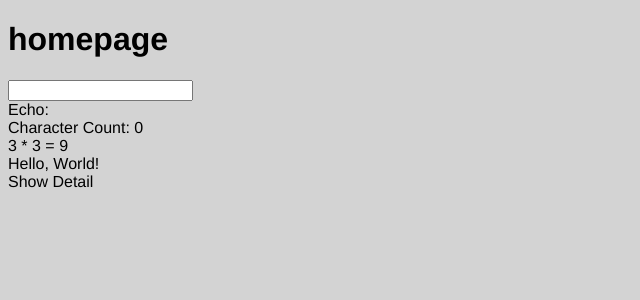
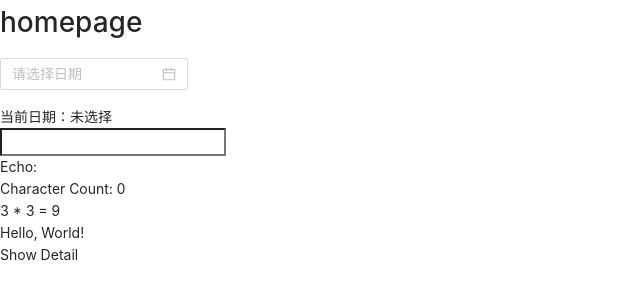
Before and after one commit to folowing/react_ts_skeleton, a React app: page /app/homepage in a window 1280 px wide. Shown: the top 300 px of the page, without its empty margins (0-640 px from the left). Built offline with nearby package versions, Linux system fonts and the light colour scheme.

Commit message:
Add: antd support

```diff
--- a/config/webpack.dev.js
+++ b/config/webpack.dev.js
@@ -8,6 +8,7 @@ const HtmlWebpackPlugin = require('html-webpack-plugin');
 // const StyleLintPlugin = require('stylelint-webpack-plugin');
 const MiniCssExtractPlugin = require('mini-css-extract-plugin');
 const LodashModuleReplacementPlugin = require('lodash-webpack-plugin');
+const AntdDayjsWebpackPlugin = require('antd-dayjs-webpack-plugin');
 
 const BASE_URL = '/app/';
 
@@ -42,6 +43,7 @@ module.exports = {
       caching: true,
       exotics: true,
     }),
+    new AntdDayjsWebpackPlugin(),
     new webpack.DefinePlugin(VARIABLES),
   ],
   module: {
--- a/config/webpack.ds.https.js
+++ b/config/webpack.ds.https.js
@@ -7,6 +7,7 @@ const webpack = require('webpack');
 const HtmlWebpackPlugin = require('html-webpack-plugin');
 // const StyleLintPlugin = require('stylelint-webpack-plugin');
 const LodashModuleReplacementPlugin = require('lodash-webpack-plugin');
+const AntdDayjsWebpackPlugin = require('antd-dayjs-webpack-plugin');
 
 const BASE_URL = '/app/';
 
@@ -52,6 +53,7 @@ module.exports = {
       caching: true,
       exotics: true,
     }),
+    new AntdDayjsWebpackPlugin(),
     new webpack.DefinePlugin(VARIABLES),
   ],
   module: {
--- a/config/webpack.ds.js
+++ b/config/webpack.ds.js
@@ -6,6 +6,7 @@ const webpack = require('webpack');
 const HtmlWebpackPlugin = require('html-webpack-plugin');
 // const StyleLintPlugin = require('stylelint-webpack-plugin');
 const LodashModuleReplacementPlugin = require('lodash-webpack-plugin');
+const AntdDayjsWebpackPlugin = require('antd-dayjs-webpack-plugin');
 
 const BASE_URL = '/app/';
 
@@ -49,6 +50,7 @@ module.exports = {
       caching: true,
       exotics: true,
     }),
+    new AntdDayjsWebpackPlugin(),
     new webpack.DefinePlugin(VARIABLES),
   ],
   module: {
--- a/config/webpack.prd.js
+++ b/config/webpack.prd.js
@@ -9,6 +9,7 @@ const MiniCssExtractPlugin = require('mini-css-extract-plugin');
 const TerserPlugin = require("terser-webpack-plugin");
 const OptimizeCSSAssetsPlugin = require('optimize-css-assets-webpack-plugin');
 const LodashModuleReplacementPlugin = require('lodash-webpack-plugin');
+const AntdDayjsWebpackPlugin = require('antd-dayjs-webpack-plugin');
 
 const BASE_URL = '//your_cdn_domain.com/xxxx/';
 
@@ -43,6 +44,7 @@ module.exports = {
       caching: true,
       exotics: true,
     }),
+    new AntdDayjsWebpackPlugin(),
     new webpack.DefinePlugin(VARIABLES),
   ],
   module: {
--- a/package.json
+++ b/package.json
@@ -17,8 +17,10 @@
   "license": "ISC",
   "dependencies": {
     "@babel/runtime-corejs3": "^7.12.13",
+    "antd": "^4.12.3",
     "classnames": "^2.2.6",
     "core-js": "^3.8.3",
+    "dayjs": "^1.10.4",
     "lodash": "^4.17.20",
     "query-string": "^6.13.8",
     "react": "^17.0.1",
@@ -44,6 +46,7 @@
     "@types/webpack-env": "^1.16.0",
     "@typescript-eslint/eslint-plugin": "^2.34.0",
     "@typescript-eslint/parser": "^2.34.0",
+    "antd-dayjs-webpack-plugin": "^1.0.6",
     "babel-loader": "^8.2.2",
     "babel-plugin-lodash": "^3.3.4",
     "clean-webpack-plugin": "^3.0.0",
--- a/src/App.tsx
+++ b/src/App.tsx
@@ -1,17 +1,26 @@
 import React from 'react';
 import { Router } from 'react-router-dom';
 import { RecoilRoot } from 'recoil';
+import { ConfigProvider } from 'antd';
+import zhCN from 'antd/lib/locale/zh_CN';
+import moment from 'moment';
+import 'moment/locale/zh-cn';
 
 import { history } from './utils/history';
+import Routes from './pages/routes';
 
-import Routes from './pages/routes';
+import 'antd/dist/antd.css';
+
+moment.locale('zh-cn');
 
 const App = () => {
   return (
     <RecoilRoot>
-      <Router history={history}>
-        <Routes />
-      </Router>
+      <ConfigProvider locale={zhCN}>
+        <Router history={history}>
+          <Routes />
+        </Router>
+      </ConfigProvider>
     </RecoilRoot>
   );
 };
--- a/src/index.tsx
+++ b/src/index.tsx
@@ -1,7 +1,6 @@
 import React from 'react';
 import ReactDOM from 'react-dom';
 
-import './style.scss';
 import App from './App';
 
 ReactDOM.render(<App />, document.getElementById('root'));
--- a/src/pages/homepage/homepage.tsx
+++ b/src/pages/homepage/homepage.tsx
@@ -1,5 +1,7 @@
-import React, { useCallback } from 'react';
+import React, { useCallback, useState } from 'react';
 import _ from 'lodash';
+import { DatePicker, message } from 'antd';
+import { Moment } from 'moment';
 
 import { gotoPage } from '../../utils/history';
 import { PAGE_DETAIL } from '../../constants/pages';
@@ -9,13 +11,28 @@ import { CharacterCounter } from './components/character_couter';
 import styles from './homepage.m.css';
 
 const HomepagePage = () => {
+  const [date, setDate] = useState<Moment | null>(null);
+
   const gotoDetailPage = useCallback(() => {
     gotoPage(PAGE_DETAIL);
+  }, []);
+
+  const handleChange = useCallback(async (value: Moment | null) => {
+    setDate(value);
+    await message.info(
+      `您选择的日期是: ${value ? value.format('YYYY年MM月DD日') : '未选择'}`,
+    );
   }, []);
 
   return (
     <>
       <h1>homepage</h1>
+
+      <DatePicker onChange={handleChange} />
+      <div style={{ marginTop: 16 }}>
+        当前日期：{date ? date.format('YYYY年MM月DD日') : '未选择'}
+      </div>
+
       <CharacterCounter />
       <Math num={3} />
       <div>{_.trim(' Hello, World!  ')}</div>
--- a/src/style.scss
+++ /dev/null
@@ -1,8 +0,0 @@
-* {
-  font-family: 'Helvetica Neue', Helvetica, 'PingFang SC', 'Hiragino Sans GB',
-  'Microsoft YaHei', '微软雅黑', Arial, sans-serif;
-}
-
-body {
-  background: lightgrey;
-}
```
